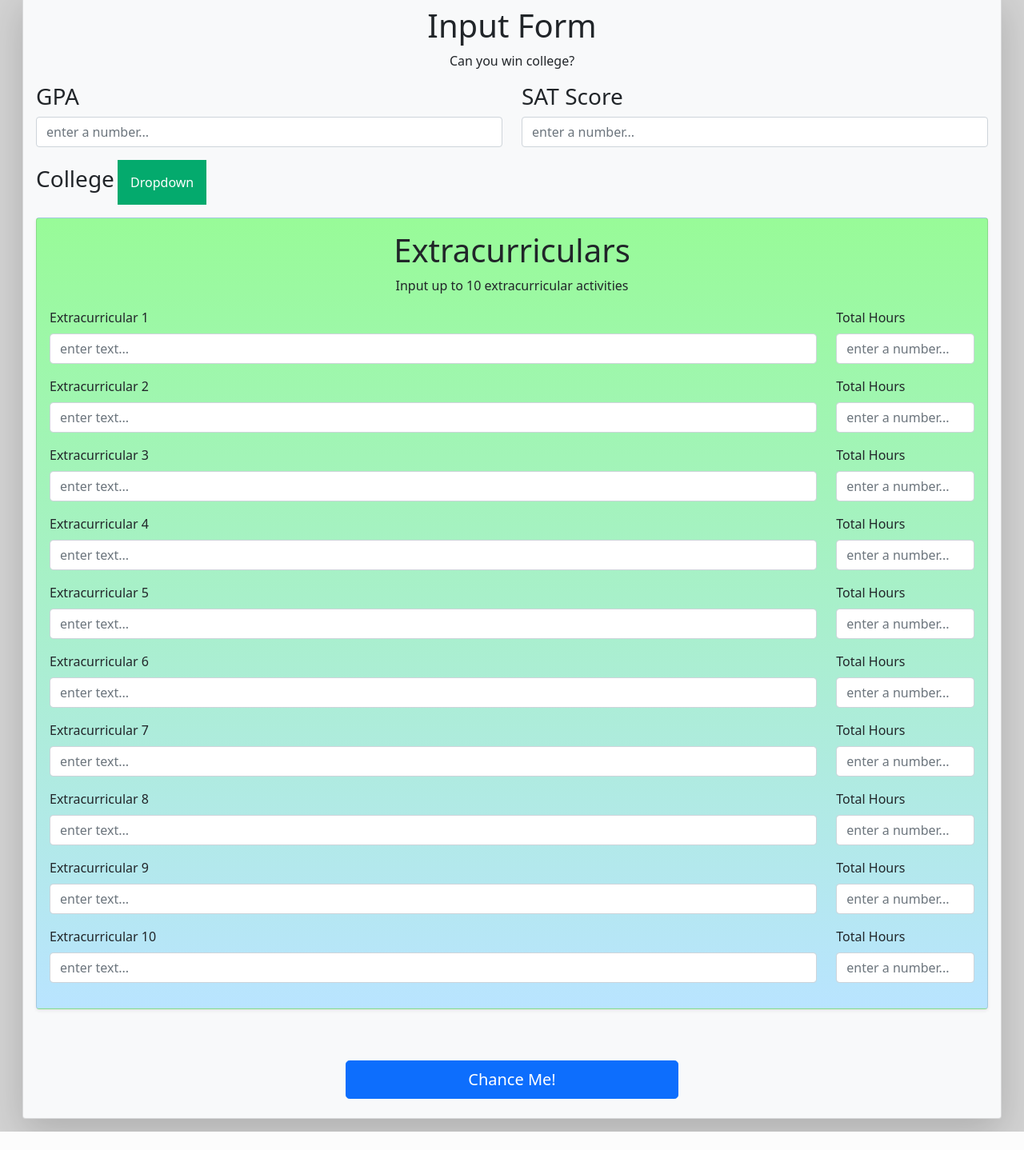
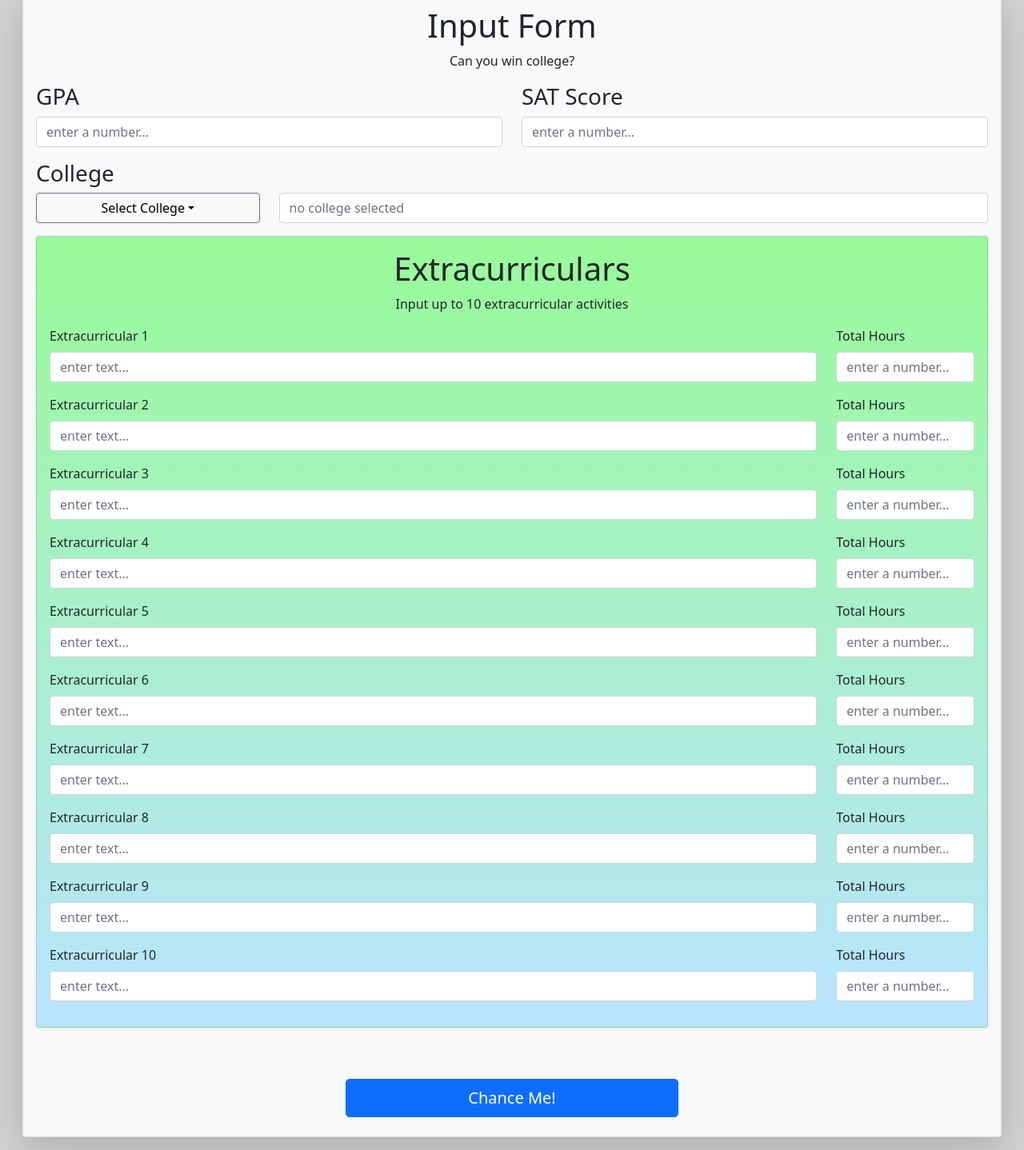
Before and after one commit to elliotdelano/hackathon-project, a Flask app: page / in a window 1280 px wide. Shown: the part 265-1703 px from the top of the page at 80% size. Before the commit the page ends 1680 px from the top, so only its background shows below. Run offline with Flask 2, Linux system fonts and the light colour scheme.

Commit message:
kool dropdown

```diff
--- a/js/main.js
+++ b/js/main.js
@@ -17,18 +17,17 @@ xhttp.onreadystatechange = function () {
 
     for (let name of nameGlobal) {
         let a = document.createElement("a")
+        let li = document.createElement("li")
         let node = document.createTextNode(name)
         a.appendChild(node)
-
-        document.getElementById("collegeDropdown").appendChild(a)
+        li.appendChild(a)
+        a.classList.add("dropdown-item","h6")
+        a.onclick = function () {document.getElementById("school").value = name}
+        document.getElementById("collegeDropdown").appendChild(li)
     }
 };
 xhttp.open("GET", "/../Static/CollegeAdmissionData.tsv", true);
 xhttp.send();
-
-function myFunction() {
-    document.getElementById("collegeDropdown").classList.toggle("show");
-}
 
 function filterFunction() {
     var input, filter, a, i;
--- a/static/styles.css
+++ b/static/styles.css
@@ -55,36 +55,10 @@ body{
     border-bottom: 1px solid #ddd;
   }
 
-  /* The search field when it gets focus/clicked on */
-  #myInput:focus {outline: 3px solid #ddd;}
+.dropdown-menu{
+   max-height: 500px;
+}
 
-  /* The container <div> - needed to position the dropdown content */
-  .dropdown {
-    position: relative;
-    display: inline-block;
-  }
-
-  /* Dropdown Content (Hidden by Default) */
-  .dropdown-content {
-    display: none;
-    position: absolute;
-    background-color: #f6f6f6;
-    min-width: 230px;
-    border: 1px solid #ddd;
-    z-index: 1;
-    max-height: 500px;
-  }
-
-  /* Links inside the dropdown */
-  .dropdown-content a {
-    color: black;
-    padding: 12px 16px;
-    text-decoration: none;
-    display: block;
-  }
-
-  /* Change color of dropdown links on hover */
-  .dropdown-content a:hover {background-color: #f1f1f1}
-
-  /* Show the dropdown menu (use JS to add this class to the .dropdown-content container when the user clicks on the dropdown button) */
-  .show {display:block;}
+.dropdown-item:hover{
+    cursor: pointer;
+}
--- a/templates/index.html
+++ b/templates/index.html
@@ -53,27 +53,28 @@
             <div class="row mb-3">
               <div class="col">
                 <label for="gpa" class="form-label h3">GPA</label>
-                                <input type="number" class="form-control" id="gpa" name="gpa"
-                                    placeholder="enter a number...">
+                <input type="number" class="form-control" id="gpa" name="gpa" placeholder="enter a number...">
               </div>
               <div class="col">
                 <label for="sat" class="form-label h3">SAT Score</label>
-                                <input type="number" class="form-control" id="sat" name="sat"
-                                    placeholder="enter a number...">
+                <input type="number" class="form-control" id="sat" name="sat" placeholder="enter a number...">
               </div>
             </div>
 
             <div class="row mb-3">
-                            <div class="col">
               <label for="school" class="form-label h3">College</label>
-                                <div class="dropdown">
-                                    <button type="button" onclick="myFunction()" class="dropbtn">Dropdown</button>
-                                    <div id="collegeDropdown" class="dropdown-content overflow-auto">
-                                        <input type="text" placeholder="Search.." id="collegeInputField"
-                                            onkeyup="filterFunction()">
+              <div class="col-3">
+                <div class="dropdown"><button type="button" data-bs-toggle="dropdown"
+                    class="w-100 btn btn-light border-secondary dropdown-toggle">Select College</button>
+                  <ul id="collegeDropdown" class="dropdown-menu p-2 overflow-auto">
+                    <li><input type="text" class="form-control mb-3" placeholder="Search.." id="collegeInputField"
+                        onkeyup="filterFunction()"></li>
+                  </ul>
                 </div>
               </div>
-                                <!-- <input type="text" class="form-control" id="school" name="school" placeholder="enter text..."> -->
+
+              <div class="col">
+                <input type="text" class="form-control bg-white" id="school" name="school" placeholder="no college selected" disabled readonly>
               </div>
             </div>
 
@@ -83,122 +84,102 @@
                 <p class="text-center ">Input up to 10 extracurricular activities</p>
                 <div class="row mb-3">
                   <div class="col-10">
-                                        <label for="sat" class="form-label">Extracurricular 1</label>
-                                        <input type="text" class="form-control" id="sat" name="sat"
-                                            placeholder="enter text...">
+                    <label for="ec_0" class="form-label">Extracurricular 1</label>
+                    <input type="text" class="form-control" id="ec_0" name="ec_0" placeholder="enter text...">
                   </div>
                   <div class="col">
-                                        <label for="sat" class="form-label">Total Hours</label>
-                                        <input type="number" class="form-control" id="sat" name="sat"
-                                            placeholder="enter a number...">
+                    <label for="hr_0" class="form-label">Total Hours</label>
+                    <input type="number" class="form-control" id="hr_0" name="hr_0" placeholder="enter a number...">
                   </div>
                 </div>
                 <div class="row mb-3">
                   <div class="col-10">
-                                        <label for="sat" class="form-label">Extracurricular 2</label>
-                                        <input type="text" class="form-control" id="sat" name="sat"
-                                            placeholder="enter text...">
+                    <label for="ec_1" class="form-label">Extracurricular 2</label>
+                    <input type="text" class="form-control" id="ec_1" name="ec_1" placeholder="enter text...">
                   </div>
                   <div class="col">
-                                        <label for="sat" class="form-label">Total Hours</label>
-                                        <input type="number" class="form-control" id="sat" name="sat"
-                                            placeholder="enter a number...">
+                    <label for="hr_1" class="form-label">Total Hours</label>
+                    <input type="number" class="form-control" id="hr_1" name="hr_1" placeholder="enter a number...">
                   </div>
                 </div>
                 <div class="row mb-3">
                   <div class="col-10">
-                                        <label for="sat" class="form-label">Extracurricular 3</label>
-                                        <input type="text" class="form-control" id="sat" name="sat"
-                                            placeholder="enter text...">
+                    <label for="ec_2" class="form-label">Extracurricular 3</label>
+                    <input type="text" class="form-control" id="ec_2" name="ec_2" placeholder="enter text...">
                   </div>
                   <div class="col">
-                                        <label for="sat" class="form-label">Total Hours</label>
-                                        <input type="number" class="form-control" id="sat" name="sat"
-                                            placeholder="enter a number...">
+                    <label for="hr_2" class="form-label">Total Hours</label>
+                    <input type="number" class="form-control" id="hr_2" name="hr_2" placeholder="enter a number...">
                   </div>
                 </div>
                 <div class="row mb-3">
                   <div class="col-10">
-                                        <label for="sat" class="form-label">Extracurricular 4</label>
-                                        <input type="text" class="form-control" id="sat" name="sat"
-                                            placeholder="enter text...">
+                    <label for="ec_3" class="form-label">Extracurricular 4</label>
+                    <input type="text" class="form-control" id="ec_3" name="ec_3" placeholder="enter text...">
                   </div>
                   <div class="col">
-                                        <label for="sat" class="form-label">Total Hours</label>
-                                        <input type="number" class="form-control" id="sat" name="sat"
-                                            placeholder="enter a number...">
+                    <label for="hr_3" class="form-label">Total Hours</label>
+                    <input type="number" class="form-control" id="hr_3" name="hr_3" placeholder="enter a number...">
                   </div>
                 </div>
                 <div class="row mb-3">
                   <div class="col-10">
-                                        <label for="sat" class="form-label">Extracurricular 5</label>
-                                        <input type="text" class="form-control" id="sat" name="sat"
-                                            placeholder="enter text...">
+                    <label for="ec_4" class="form-label">Extracurricular 5</label>
+                    <input type="text" class="form-control" id="ec_4" name="ec_4" placeholder="enter text...">
                   </div>
                   <div class="col">
-                                        <label for="sat" class="form-label">Total Hours</label>
-                                        <input type="number" class="form-control" id="sat" name="sat"
-                                            placeholder="enter a number...">
+                    <label for="hr_4" class="form-label">Total Hours</label>
+                    <input type="number" class="form-control" id="hr_4" name="hr_4" placeholder="enter a number...">
                   </div>
                 </div>
                 <div class="row mb-3">
                   <div class="col-10">
-                                        <label for="sat" class="form-label">Extracurricular 6</label>
-                                        <input type="text" class="form-control" id="sat" name="sat"
-                                            placeholder="enter text...">
+                    <label for="ec_5" class="form-label">Extracurricular 6</label>
+                    <input type="text" class="form-control" id="ec_5" name="ec_5" placeholder="enter text...">
                   </div>
                   <div class="col">
-                                        <label for="sat" class="form-label">Total Hours</label>
-                                        <input type="number" class="form-control" id="sat" name="sat"
-                                            placeholder="enter a number...">
+                    <label for="hr_5" class="form-label">Total Hours</label>
+                    <input type="number" class="form-control" id="hr_5" name="hr_5" placeholder="enter a number...">
                   </div>
                 </div>
                 <div class="row mb-3">
                   <div class="col-10">
-                                        <label for="sat" class="form-label">Extracurricular 7</label>
-                                        <input type="text" class="form-control" id="sat" name="sat"
-                                            placeholder="enter text...">
+                    <label for="ec_6" class="form-label">Extracurricular 7</label>
+                    <input type="text" class="form-control" id="ec_6" name="ec_6" placeholder="enter text...">
                   </div>
                   <div class="col">
-                                        <label for="sat" class="form-label">Total Hours</label>
-                                        <input type="number" class="form-control" id="sat" name="sat"
-                                            placeholder="enter a number...">
+                    <label for="hr_6" class="form-label">Total Hours</label>
+                    <input type="number" class="form-control" id="hr_6" name="hr_6" placeholder="enter a number...">
                   </div>
                 </div>
                 <div class="row mb-3">
                   <div class="col-10">
-                                        <label for="sat" class="form-label">Extracurricular 8</label>
-                                        <input type="text" class="form-control" id="sat" name="sat"
-                                            placeholder="enter text...">
+                    <label for="ec_7" class="form-label">Extracurricular 8</label>
+                    <input type="text" class="form-control" id="ec_7" name="ec_7" placeholder="enter text...">
                   </div>
                   <div class="col">
-                                        <label for="sat" class="form-label">Total Hours</label>
-                                        <input type="number" class="form-control" id="sat" name="sat"
-                                            placeholder="enter a number...">
+                    <label for="hr_7" class="form-label">Total Hours</label>
+                    <input type="number" class="form-control" id="hr_7" name="hr_7" placeholder="enter a number...">
                   </div>
                 </div>
                 <div class="row mb-3">
                   <div class="col-10">
-                                        <label for="sat" class="form-label">Extracurricular 9</label>
-                                        <input type="text" class="form-control" id="sat" name="sat"
-                                            placeholder="enter text...">
+                    <label for="ec_8" class="form-label">Extracurricular 9</label>
+                    <input type="text" class="form-control" id="ec_8" name="ec_8" placeholder="enter text...">
                   </div>
                   <div class="col">
-                                        <label for="sat" class="form-label">Total Hours</label>
-                                        <input type="number" class="form-control" id="sat" name="sat"
-                                            placeholder="enter a number...">
+                    <label for="hr_8" class="form-label">Total Hours</label>
+                    <input type="number" class="form-control" id="hr_8" name="hr_8" placeholder="enter a number...">
                   </div>
                 </div>
                 <div class="row mb-3">
                   <div class="col-10">
-                                        <label for="sat" class="form-label">Extracurricular 10</label>
-                                        <input type="text" class="form-control" id="sat" name="sat"
-                                            placeholder="enter text...">
+                    <label for="ec_9" class="form-label">Extracurricular 10</label>
+                    <input type="text" class="form-control" id="ec_9" name="ec_9" placeholder="enter text...">
                   </div>
                   <div class="col">
-                                        <label for="sat" class="form-label">Total Hours</label>
-                                        <input type="number" class="form-control" id="sat" name="sat"
-                                            placeholder="enter a number...">
+                    <label for="hr_9" class="form-label">Total Hours</label>
+                    <input type="number" class="form-control" id="hr_9" name="hr_9" placeholder="enter a number...">
                   </div>
 
                 </div>
@@ -229,8 +210,7 @@
 
 
 <script src="https://cdn.jsdelivr.net/npm/bootstrap@5.1.3/dist/js/bootstrap.bundle.min.js"
-    integrity="sha384-ka7Sk0Gln4gmtz2MlQnikT1wXgYsOg+OMhuP+IlRH9sENBO0LRn5q+8nbTov4+1p"
-    crossorigin="anonymous"></script>
+  integrity="sha384-ka7Sk0Gln4gmtz2MlQnikT1wXgYsOg+OMhuP+IlRH9sENBO0LRn5q+8nbTov4+1p" crossorigin="anonymous"></script>
 
 <script src="../js/main.js"></script>
 
```
Lines whose indentation alone changed are shown as unchanged.
